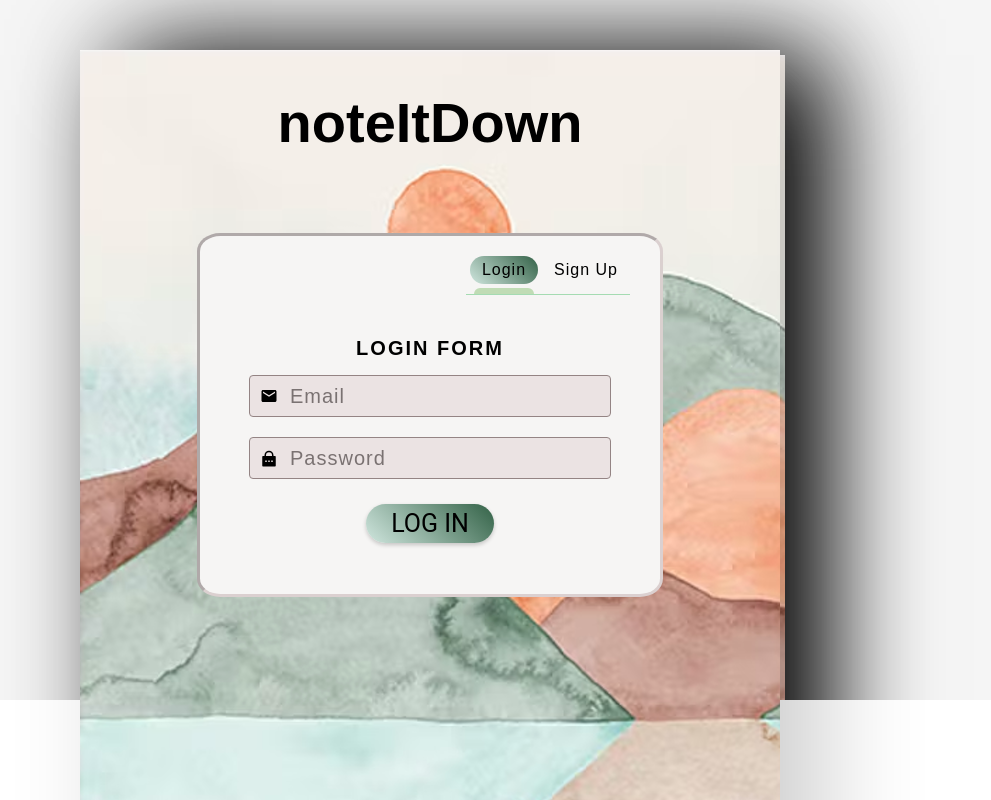
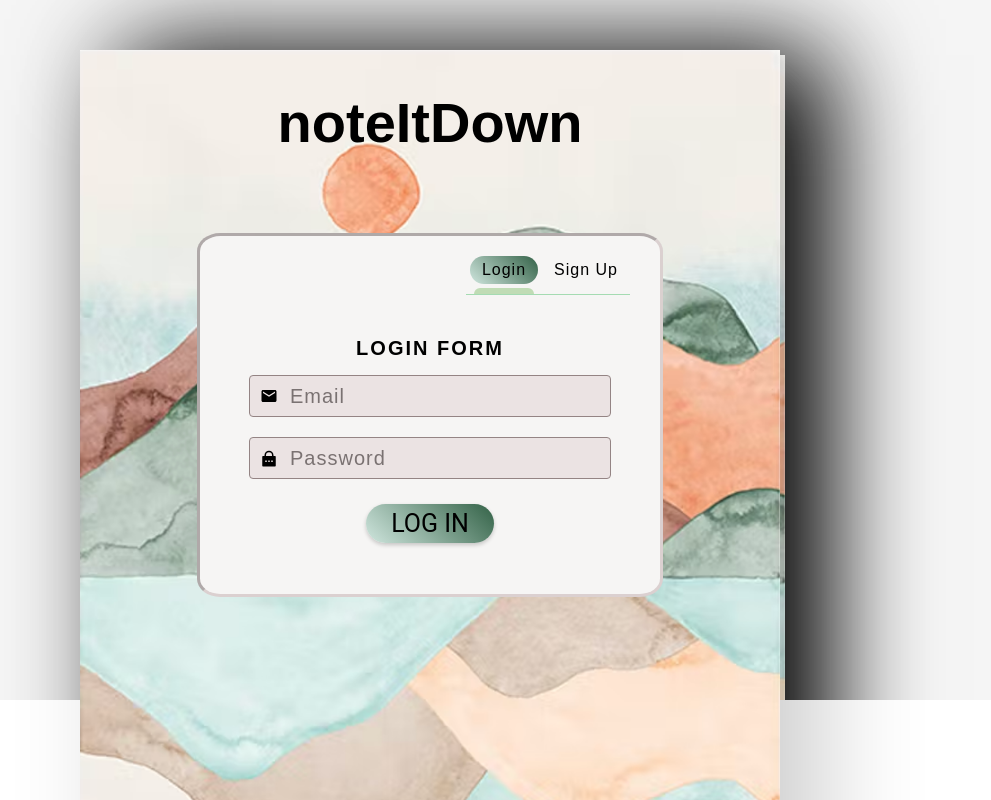
Before and after one commit to maisha-i/Capstone-fullstack-app, a React (Create React App) app in the folder frontend/note-it-down/: page / in a window 1280 px wide. Shown: the top 800 px of the page, without its empty margins (0-991 px from the left). Built offline with nearby package versions, Linux system fonts and the light colour scheme; a web font is replaced by a local one.

Commit message:
Fix cover page animation

```diff
--- a/frontend/note-it-down/src/App.css
+++ b/frontend/note-it-down/src/App.css
@@ -20,11 +20,12 @@
   position: absolute;
   background-color: #f2e5d9;
   background-image: url(./Images/background.png);
+  background-size: 100%;
   top: 50px;
   left: 80px;
   box-shadow: 40px 0 100px rgba(0, 0, 0, .2);
   z-index: 2;
-  transition: 1s ease-in-out;
+  transition: background-image 1s ease-in-out;
 
 
 }
@@ -53,7 +54,7 @@ h1{
     width: 700px;
     background-image: url(./Images/dark.png);
     background-size: 710px;
-    transition:1s ease-in-out;
+    transition: background-image 1s ease-in-out;
     background-size: cover;
 
     /* filter: brightness(60%); */
@@ -68,6 +69,8 @@ h1{
     width: 100vw;
     height: 100px;
     justify-content: center;
+    /* position: absolute; */
+
   }
 
 
--- a/frontend/note-it-down/src/Contents/ContentPage.css
+++ b/frontend/note-it-down/src/Contents/ContentPage.css
@@ -44,6 +44,9 @@
 .toDoList--content{
     margin-left: 10px;
     list-style: none;
+    display: grid;
+    grid-template-columns: 1fr 1fr;
+    grid-template-rows: repeat(auto-fill, 1.5em);
 }
 
 .cover.dummy{
```
